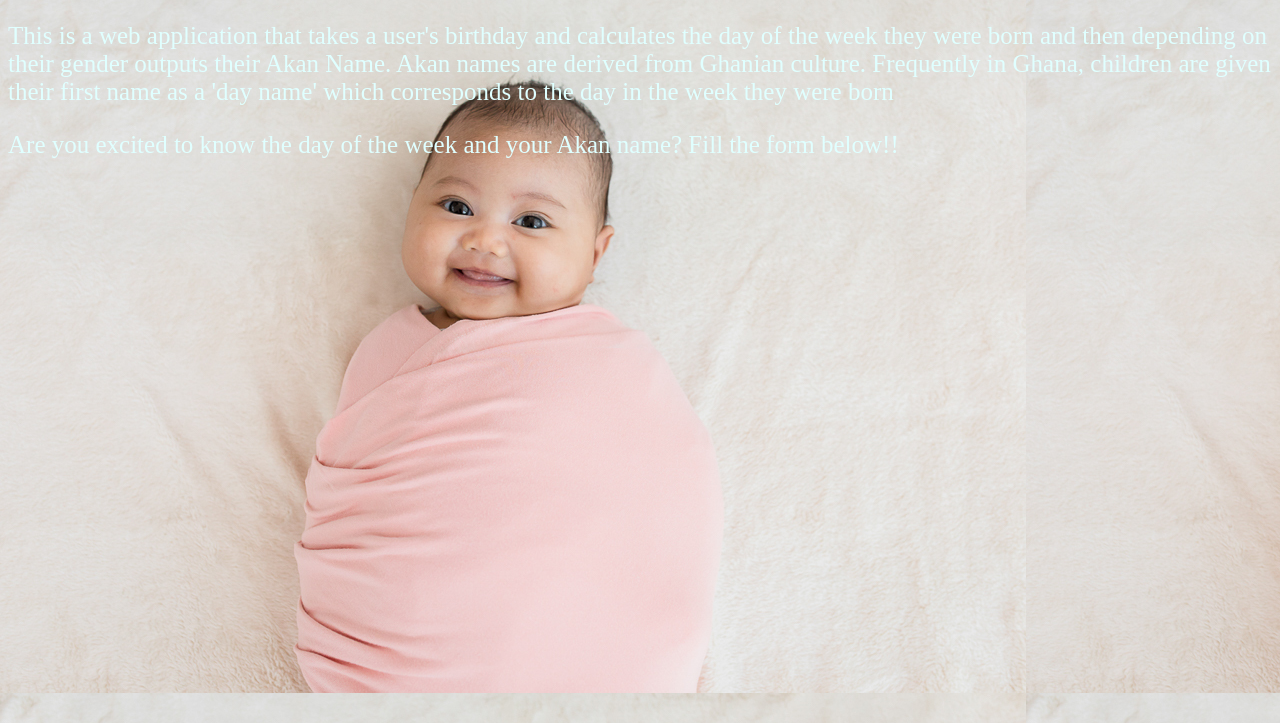
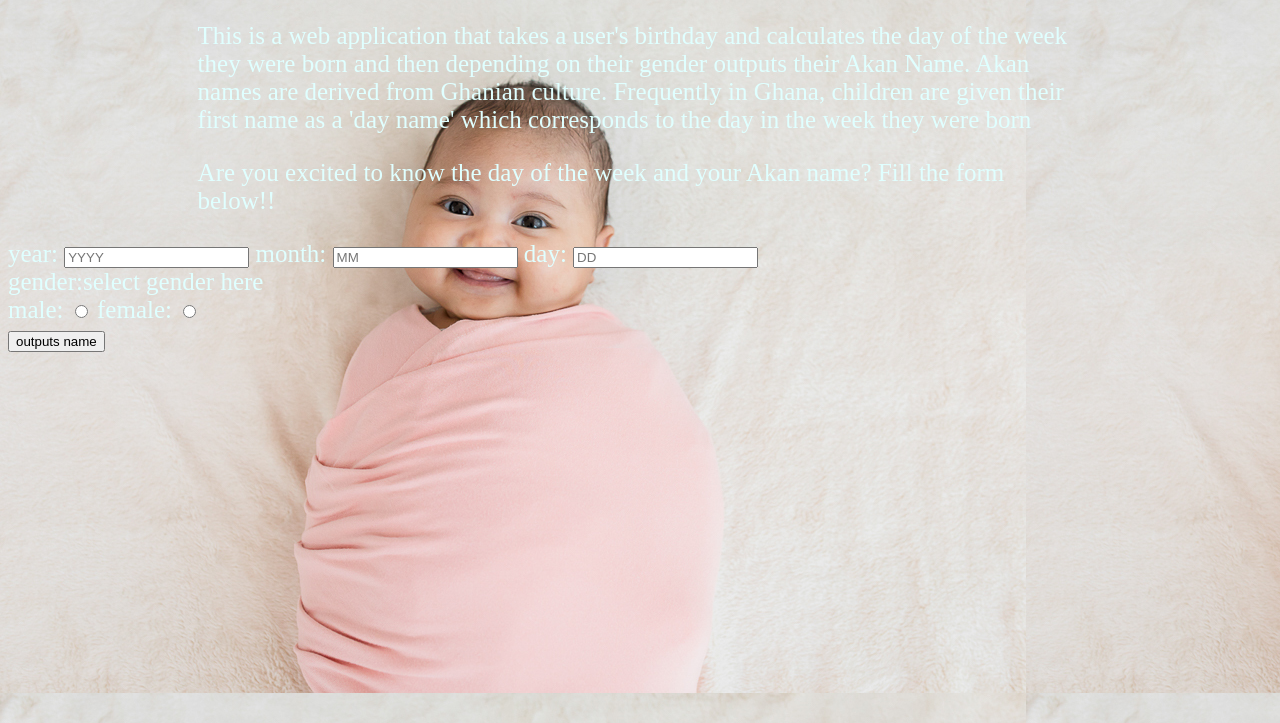
Before and after one commit to Edwike12/Akan-naming, a plain HTML site: page index.html in a window 1280 px wide. Shown: the part 77-800 px from the top of the page. Drawn offline with Linux system fonts and the light colour scheme.

Commit message:
set labels using html

```diff
--- a/css/style.css
+++ b/css/style.css
@@ -9,3 +9,8 @@ h1{
     padding-top: 20px;
     text-align: center;
 }
+
+.container{
+    width: 70%;
+    margin: auto;
+}
--- a/index.html
+++ b/index.html
@@ -15,6 +15,29 @@
     <p>Are you excited to know the day of the week and your Akan name? Fill the form below!!</p>
 </div>
     </div>
+    <label for="year-of-birth">
+        year:
+        <input id="year-input" type="number" name="year-of-birth" placeholder="YYYY" value="" required>
+    </label>
+    <label for="month-of-birth">
+        month:
+        <input id="month-input" type="number" name="month-of-birth" placeholder="MM" value="" required>
+    </label>
+    <label for="day-of-birth">
+        day:
+        <input id="day-input" type="number" name="date-of-birth" placeholder="DD" value="" required>
+    </label>
 
+    <br>
+    <label for="gender">
+        gender:select gender here<br>
+        male:
+        <input id="male-input" type="radio" name="gender" value="male" required>
+        female:
+        <input id="female-input" type="radio" name="gender" value="female" required>
+    </label>
+
+    <br>
+    <input id="get-name" type="submit" name="" value="outputs name">
 </body>
 </html>
```
